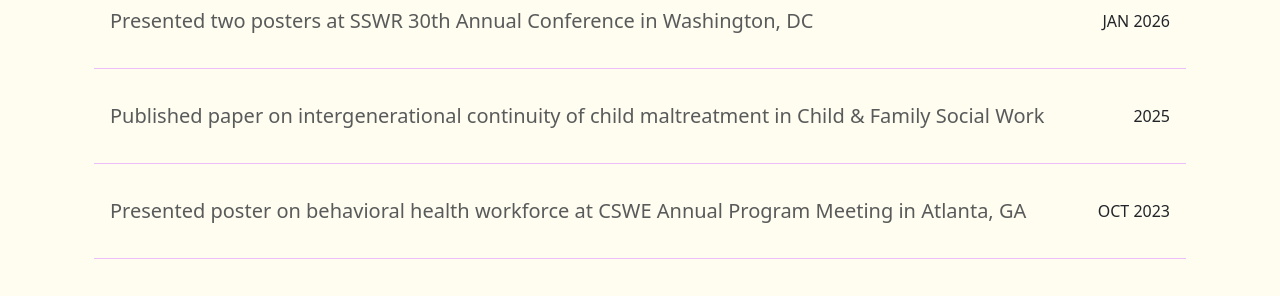
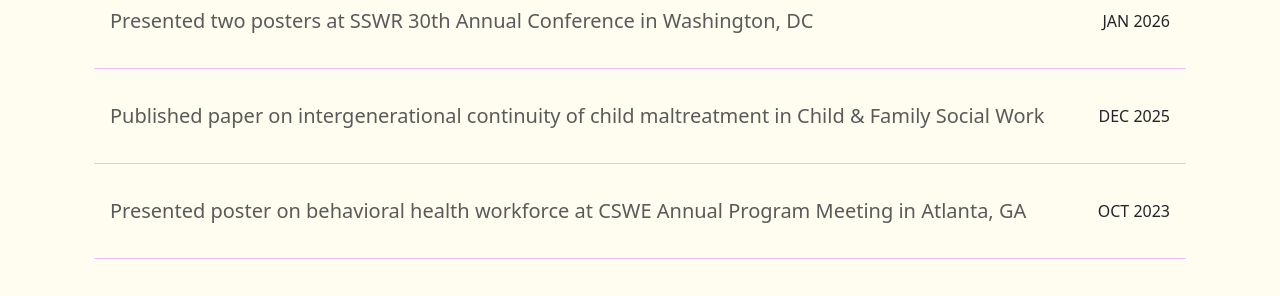
Before and after one commit to ccj5351/xhsHomePage, a Jekyll site: the page built from index.md, in a window 1280 px wide and 900 px high, scrolled down 3895 px. Shown: the part 155-451 px from the top of the window. Built offline with Jekyll 4.4.1, drawn with Linux system fonts in a browser that asks for light colours.

Commit message:
upadte news

```diff
--- a/_data/hometext.yml
+++ b/_data/hometext.yml
@@ -130,7 +130,7 @@ news:
       date: "Jan 2026"
     - text: "Published paper on intergenerational continuity of child maltreatment in Child & Family Social Work"
       url: "https://scholar.google.com"
-      date: "2025"
+      date: "Dec 2025"
     - text: "Presented poster on behavioral health workforce at CSWE Annual Program Meeting in Atlanta, GA"
       url: "https://www.cswe.org"
       date: "Oct 2023"
```
Also changed, not shown: 1 other file.
